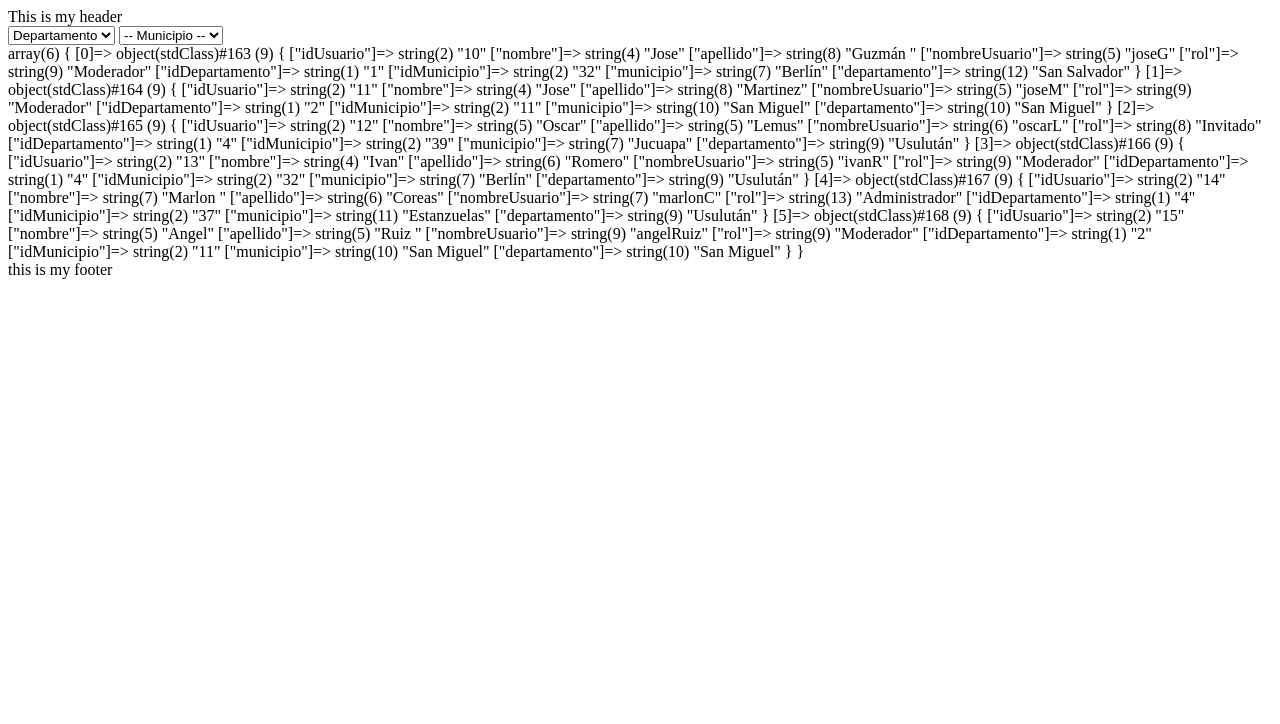
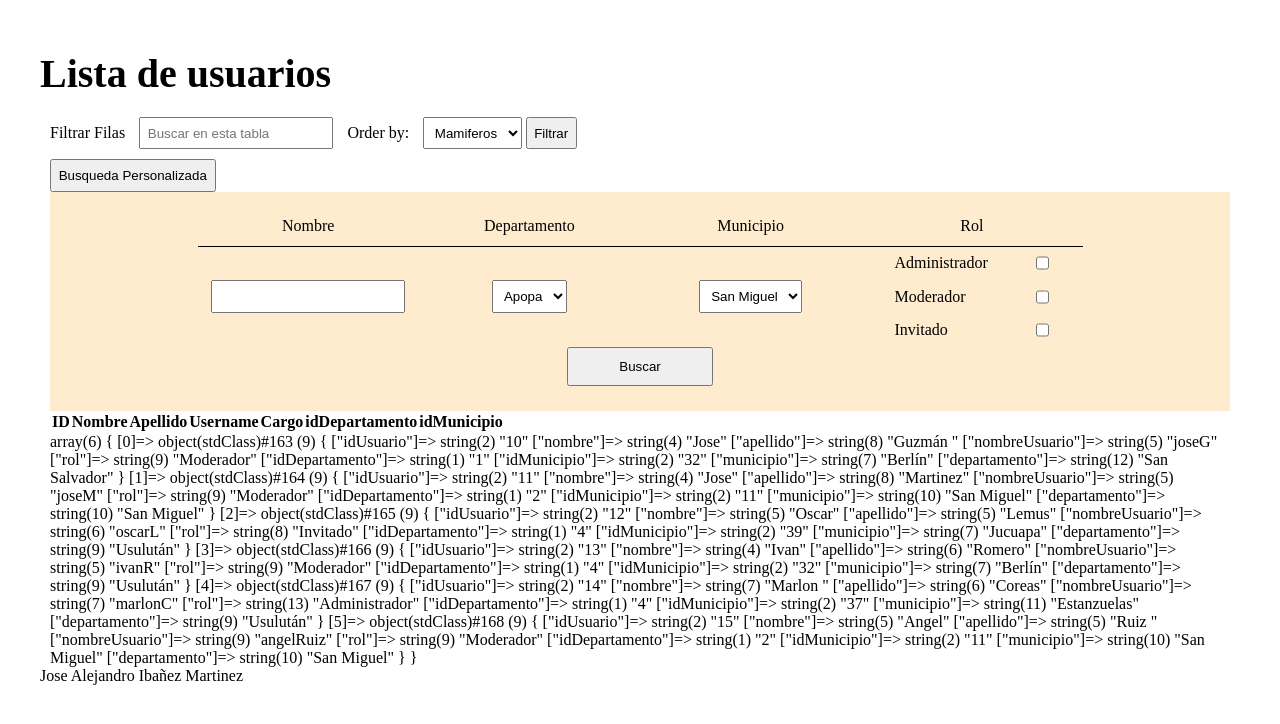
Before and after one commit to CoreasMarlon/Tarea3-TPI, a PHP site: page /Tarea3-TPI/ in a window 1280 px wide. Shown: the top 724 px of the page. Run offline with PHP 8.4, Linux system fonts and the light colour scheme; data comes from the database, SQL or seed files in the repository; lists and menus that the app fills with data are empty.

Commit message:
Agregado el formulario de filtrado

```diff
--- /dev/null
+++ b/assets/css/style.css
@@ -0,0 +1,82 @@
+*{
+    padding: 0;
+    margin: 0;
+    box-sizing: border-box;
+}
+
+.contenedor {
+    max-width: 1200px;
+    margin: auto;
+    padding-top: 30px;
+}
+
+.contenedor h1 {
+    font-size:40px;
+    font-weight: 600;
+    font-family: 'Times New Roman', Times, serif;
+    padding: 20px 0;
+}
+
+.contenedor header > form {
+    display: inline-block;
+}
+
+input, select{
+    padding: 0.5em;
+}
+
+.contenedor header form > label {
+    padding-right: 10px;
+    font-size: medium;
+    margin-left: 10px;
+}
+
+.contenedor header button {
+    display: block;
+    padding: 0.5em;
+    margin-top: 10px;
+    margin-left: 10px;
+
+}
+
+.contenedor main {
+    padding: 0 10px;
+}
+
+.contenedor .personalizado .moreOpcion{
+    text-align: center;
+    padding: 25px 0;
+    width: 75%;
+    margin: auto;
+}
+.contenedor main .personalizado {
+    background-color:blanchedalmond;
+}
+
+.contenedor .personalizado .moreOpcion > form > input {
+    padding: 10px 50px;
+}
+.contenedor .personalizado .moreOpcion > form > .more {
+    display: grid;
+    grid-template-columns: repeat(4, 1fr);
+    grid-template-rows: 30px 100px;
+}
+
+.contenedor .personalizado .moreOpcion > form > .more > div {
+    display: flex;
+    /* border-right: 1px solid black; */
+    height: 100%;
+    justify-content: space-around;
+    align-items: center;
+    flex-direction: column;
+}
+
+.contenedor .personalizado .moreOpcion > form > .more > .rol > div{
+    display: flex;
+    justify-content: space-between;
+    width: 70%;
+}
+
+.Ocultar {
+    display: none;
+}
--- /dev/null
+++ b/assets/js/main.js
@@ -0,0 +1,5 @@
+$(document).ready(function () {
+    $('#menu').click(function (e) {
+        $('#menuOpcion').toggleClass('Ocultar');
+    });
+});
--- a/models/Municipio.php
+++ b/models/Municipio.php
@@ -40,7 +40,6 @@ class Municipio extends MySqlConnection
 
   public function list($filter = [])
   {
-
     $sql = "SELECT * FROM " . self::TABLE_NAME . " m";
     $sql .= $this->createSqlFilter($filter);
 
--- a/views/footer.php
+++ b/views/footer.php
@@ -1,6 +1,9 @@
-        <footer class="footer">
-            this is my footer
+       <footer>
+            <p>Jose Alejandro Ibañez Martinez</p>
         </footer>
-        <script src="<?=BASE_DIR?>assets/js/select.js"></script>
-    </body>
+    </div>
+    <script src="https://code.jquery.com/jquery-3.5.1.slim.min.js" integrity="sha384-DfXdz2htPH0lsSSs5nCTpuj/zy4C+OGpamoFVy38MVBnE+IbbVYUew+OrCXaRkfj" crossorigin="anonymous"></script>
+    <script src="<?= BASE_DIR ?>assets/js/main.js"></script>
+    <script src="<?= BASE_DIR ?>assets/js/select.js"></script>
+</body>
 </html>
--- a/views/header.php
+++ b/views/header.php
@@ -1,11 +1,83 @@
 <!DOCTYPE html>
 <html lang="en">
+
 <head>
     <meta charset="UTF-8">
     <meta name="viewport" content="width=device-width, initial-scale=1.0">
     <title>Document</title>
+    <link rel="stylesheet" href="<?= BASE_DIR ?>assets/css/style.css">
 </head>
+
 <body>
-    <header>
-        This is my header
-    </header>
+    <div class="contenedor">
+        <header>
+            <h1>Lista de usuarios</h1>
+            <form action="<?= BASE_DIR ?>Home/showHome" method="post">
+
+                <label for="">Filtrar Filas</label>
+                <input type="text" placeholder="Buscar en esta tabla" name="buscar">
+            </form>
+
+            <form action="<?= BASE_DIR ?>Home/showHome" method="post">
+                <label for="">Order by: </label>
+                <select name="miSelect">
+                    <option value="value1">Mamiferos</option>
+                    <option value="value2">Aves</option>
+                    <option value="value3">Reptiles</option>
+                    <option value="value4">Peces</option>
+                </select>
+                <input type="submit" value="Filtrar" name="btnTipo">
+            </form>
+            <button id="menu">Busqueda Personalizada</button>
+        </header>
+        <main>
+            <div class="personalizado">
+                <div id="menuOpcion" class="moreOpcion">
+                    <form action="" method="GET">
+                        <div class="more">
+                            <div style="border-bottom: 1px solid black; padding-bottom: 10px;">
+                                <label for="">Nombre</label>
+                            </div>
+                            <div style="border-bottom: 1px solid black; padding-bottom: 10px;">
+                                <label for="">Departamento</label>
+                            </div>
+                            <div style="border-bottom: 1px solid black; padding-bottom: 10px;">
+                                <label for="">Municipio</label>
+                            </div>
+
+                            <div style="border-bottom: 1px solid black; padding-bottom: 10px;">
+                                <label for="">Rol</label>
+                            </div>
+                            <div>
+                                <input type="text" name="nombre">
+                            </div>
+                            <div>
+                                <select name="miSelect">
+                                    <option value="value1">Apopa</option>
+                                </select>
+                            </div>
+                            <div>
+                                <select name="" id="">
+                                    <option value="value1">San Miguel</option>
+                                </select>
+                            </div>
+                            <div class="rol">
+                                <div>
+                                    <label for="">Administrador</label>
+                                    <input type="checkbox">
+                                </div>
+                                <div>
+                                    <label for="">Moderador</label>
+                                    <input type="checkbox">
+                                </div>
+                                <div>
+                                    <label for="">Invitado</label>
+                                    <input type="checkbox">
+                                </div>
+                            </div>
+                        </div>
+
+                        <input type="submit" value="Buscar">
+                    </form>
+                </div>
+            </div>
--- a/views/usuarios.php
+++ b/views/usuarios.php
@@ -1,20 +1,31 @@
-<main>
-    <form action="">
-
-    <select class="departamento" id="departamento">
-    <option disabled selected>Departamento</option>
-    <?php foreach ($departamentosList as $departamento) { ?>
-    <option value="<?=$departamento->idDepartamento?>" <?=((isset($filter['departamento'])) && $filter['departamento'] == $departamento->idDepartamento)? "selected":  ""?>><?=$departamento->departamento?></option>
-    <?php } ?>
-    </select>
 
 
-    <select class="municipio" id="municipio">
-    <option disabled selected>-- Municipio --</option>
-    </select>
-
-    </form>
+    <table>
+        <thead>
+            <tr>
+                <th scope="col">ID</th>
+                <th scope="col">Nombre</th>
+                <th scope="col">Apellido</th>
+                <th scope="col">Username</th>
+                <th scope="col">Cargo</th>
+                <th scope="col">idDepartamento</th>
+                <th scope="col">idMunicipio</th>
+            </tr>
+        </thead>
+        <tbody>
+            <? //php foreach ($arreglo as $key): ?>
+                <!-- <tr>
+                    <td><?php //echo $key["idUsuario"]?></td>
+                    <td><?php //echo $key["nombre"]?></td>
+                    <td><?php //echo $key["apellido"]?></td>
+                    <td><?php //echo $key["username"]?></td>
+                    <td><?php //echo $key["rol"]?></td>
+                    <td><?php //echo $key["idDepartamento"]?></td>
+                    <td><?php //echo $key["idMunicipio"]?></td>
+                </tr> -->
+            <?php //endforeach ?>
+        </tbody>
+    </table>
 
     <?php var_dump($list) ?>
-
 </main>
```
